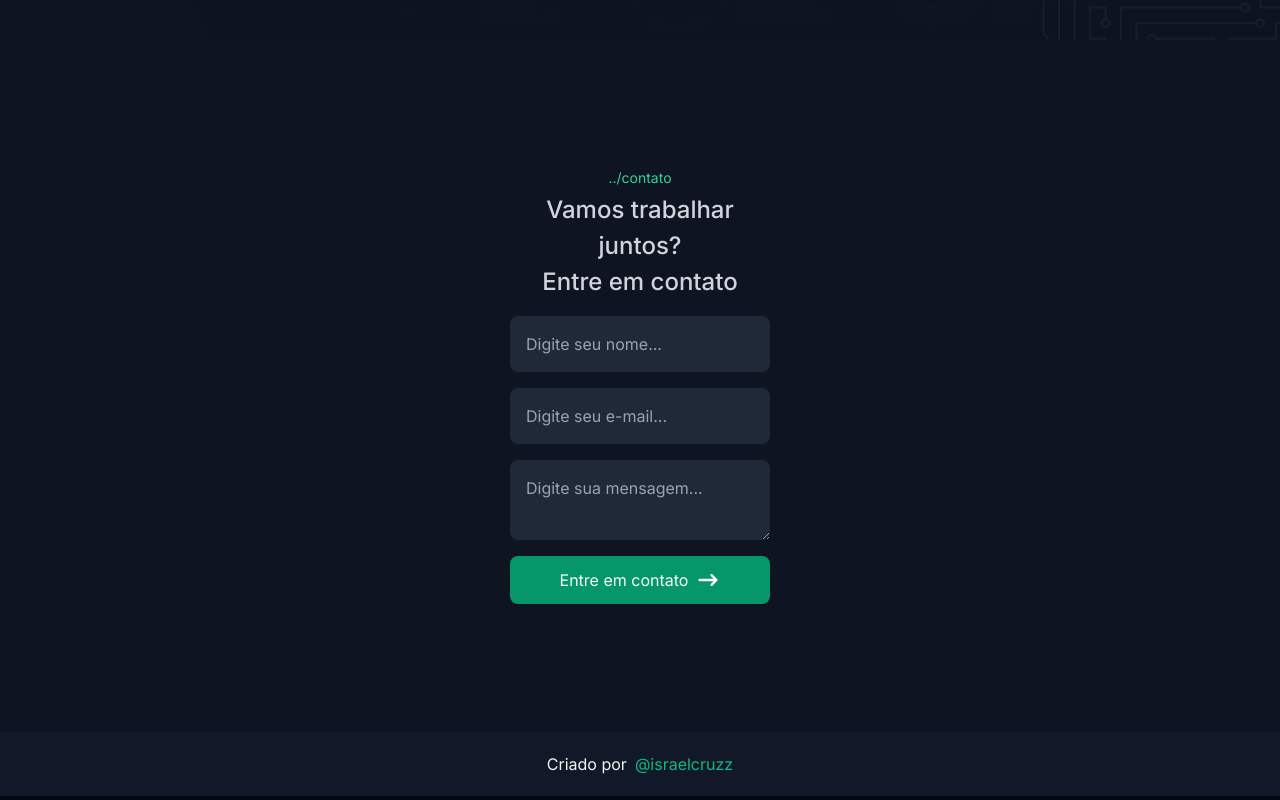
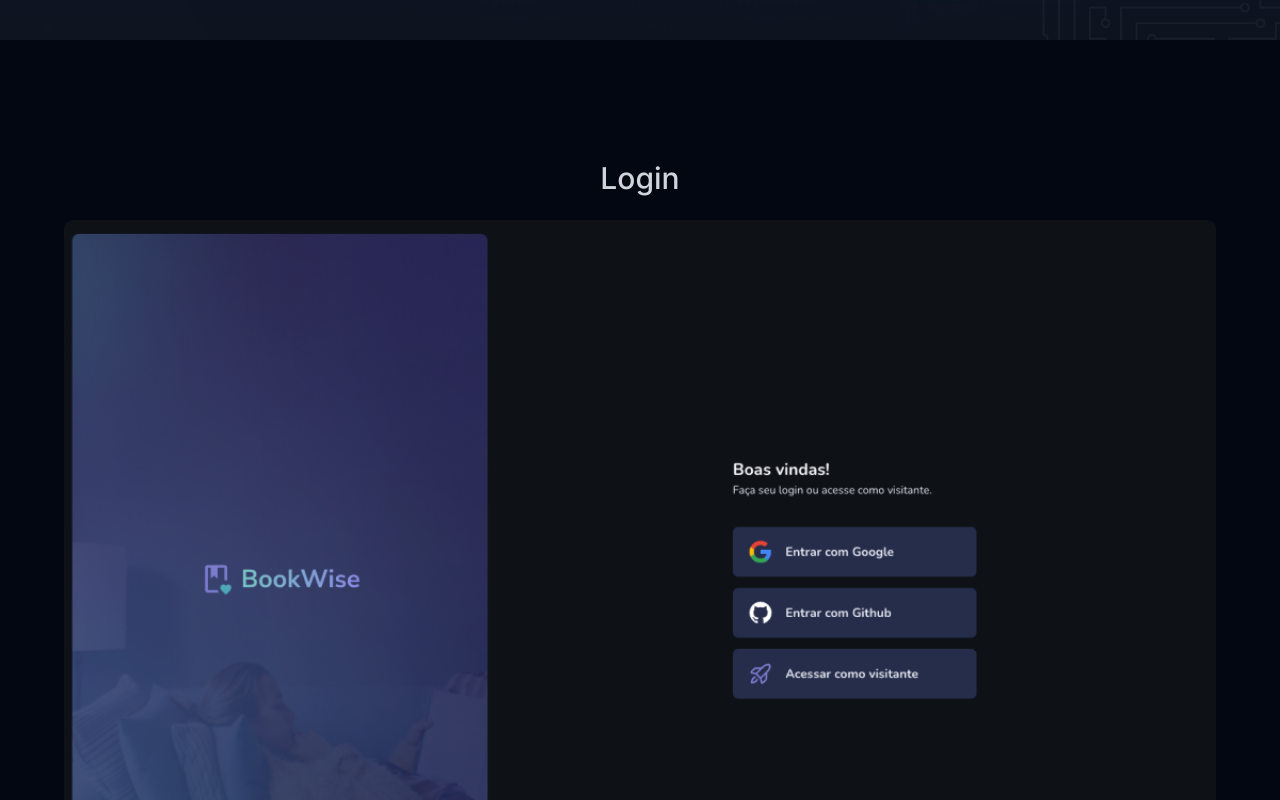
Before and after one commit to israelcruzz/israelcruzz-portfolio, a Next.js app: page /projects/a in a window 1280 px wide. Shown: the part 680-1480 px from the top of the page. Built offline with nearby package versions, Linux system fonts and the light colour scheme.

Commit message:
feat: add project info component

```diff
--- /dev/null
+++ b/src/app/components/project-info/index.tsx
@@ -0,0 +1,24 @@
+import Image from "next/image";
+
+interface ProjectInfoProps {
+  title: string;
+  imageUri: string;
+}
+
+export const ProjectInfo = ({ title, imageUri }: ProjectInfoProps) => {
+  return (
+    <>
+      <h1 className="text-3xl font-medium text-gray-300 leading-9 text-center">
+        {title}
+      </h1>
+      <Image
+        src={imageUri}
+        width={1080}
+        height={672}
+        alt={`${title} image project`}
+        quality={100}
+        className="w-full object-cover rounded-lg"
+      />
+    </>
+  );
+};
--- a/src/app/layout.tsx
+++ b/src/app/layout.tsx
@@ -9,8 +9,10 @@ import { ButtonToTop } from "./components/button-to-top";
 const inter = Inter({ subsets: ["latin"] });
 
 export const metadata: Metadata = {
-  title: "Create Next App",
-  description: "Generated by create next app",
+  title: {
+    template: "%s | Portfolio",
+    default: "Home",
+  },
 };
 
 export default function RootLayout({
--- a/src/app/projects/[slug]/page.tsx
+++ b/src/app/projects/[slug]/page.tsx
@@ -1,4 +1,6 @@
 import { HeroSection } from "@/app/components/pages/project/hero-section";
+import { Metadata } from "next";
+import Image from "next/image";
 
 interface ProjectRequest {
   params: {
@@ -6,10 +8,30 @@ interface ProjectRequest {
   };
 }
 
+export function generateMetadata({
+  params: { slug },
+}: ProjectRequest): Metadata {
+  return {
+    title: slug,
+  };
+}
+
 export default function Project({ params: { slug } }: ProjectRequest) {
   return (
     <main className="flex flex-col gap-6 md:gap-24">
       <HeroSection />
+
+      <div className="container flex flex-col gap-6">
+        <h1 className="text-3xl font-medium text-gray-300 leading-9 text-center">Login</h1>
+        <Image
+          src="/images/example.png"
+          width={1080}
+          height={672}
+          alt=""
+          quality={100}
+          className="w-full object-cover rounded-lg"
+        />
+      </div>
     </main>
   );
 }
```
Also changed, not shown: public/images/example.png (added).
